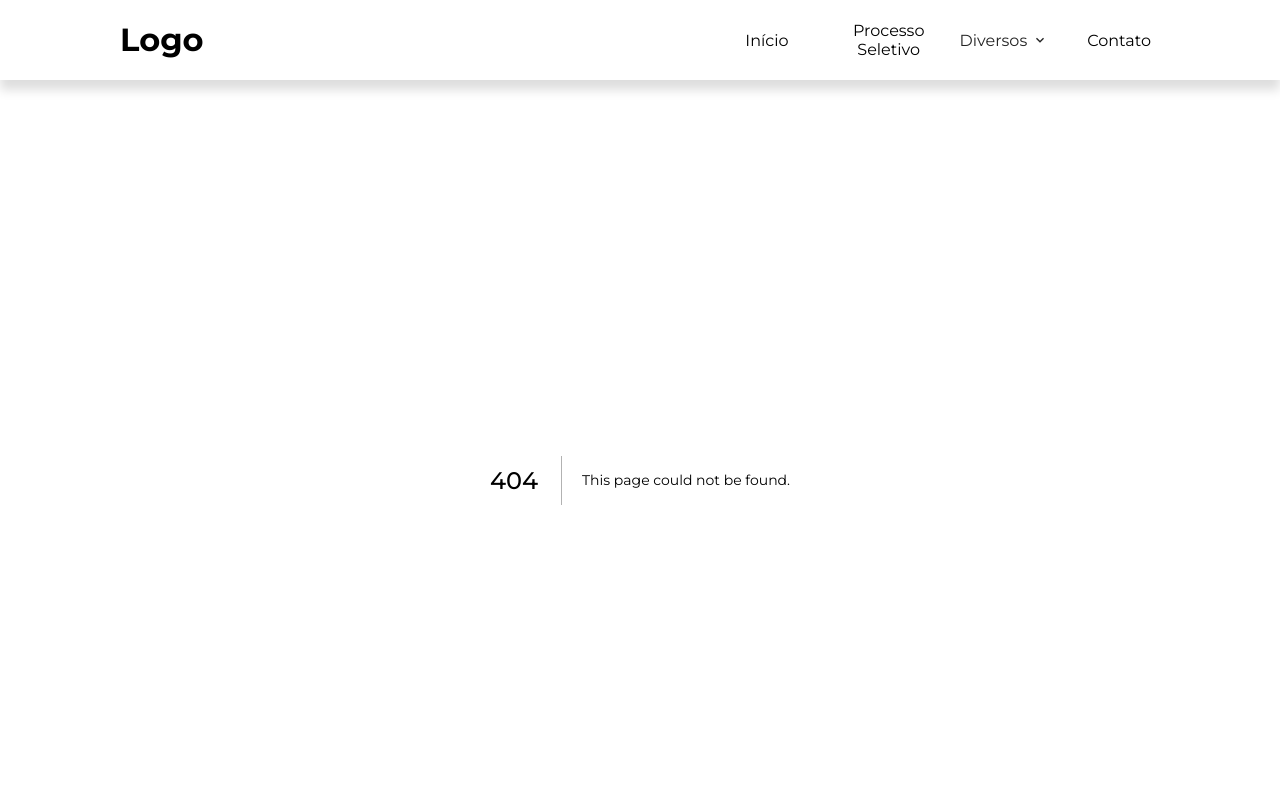
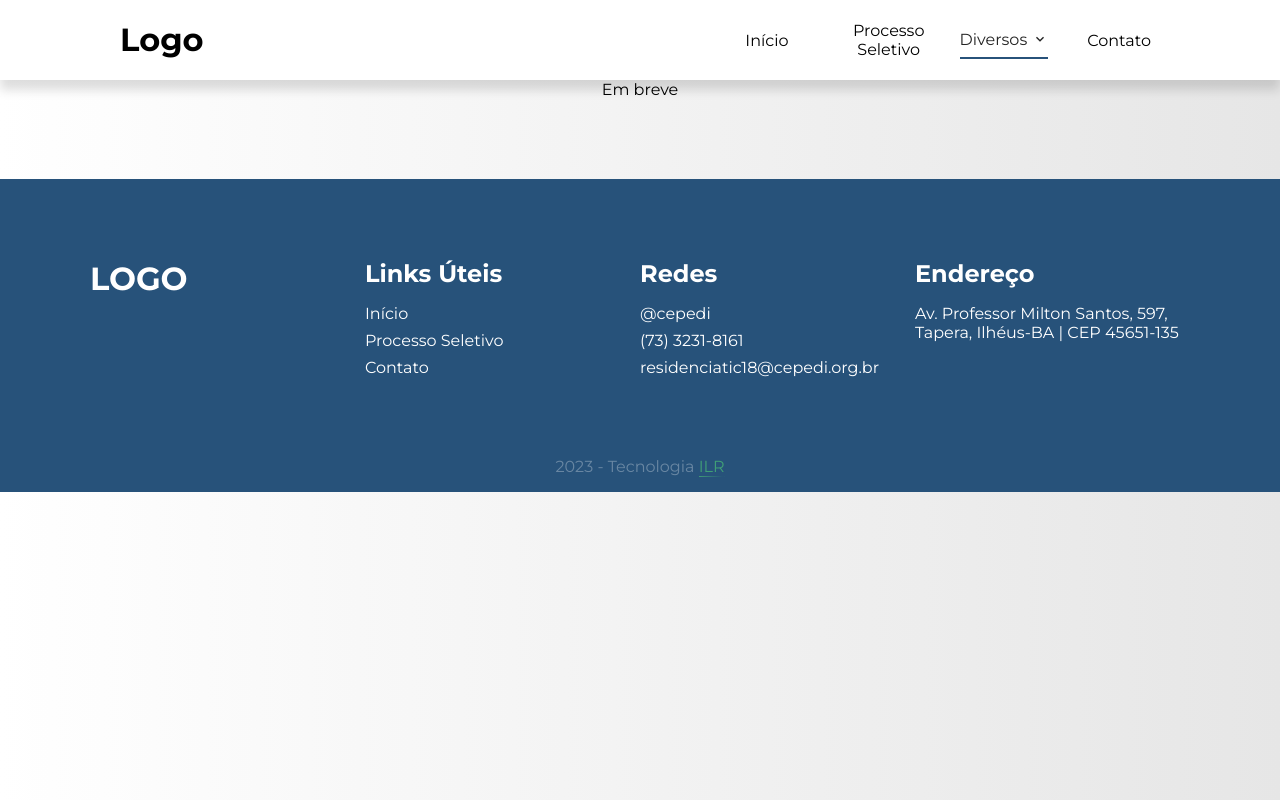
Before and after one commit to igorroc/residencia-next, a Next.js app: page /area-aluno in a window 1280 px wide. Before the commit this address had no page. Shown: the top 800 px of the page. Built offline with nearby package versions, Linux system fonts and the light colour scheme.

Commit message:
fix: Changes

```diff
--- /dev/null
+++ b/src/app/area-aluno/area_aluno.module.css
@@ -0,0 +1,8 @@
+.wrapper {
+	flex: 1;
+	display: flex;
+	flex-direction: column;
+	align-items: center;
+	justify-content: center;
+	height: 100%;
+}
--- /dev/null
+++ b/src/app/area-aluno/page.tsx
@@ -0,0 +1,11 @@
+import React from "react"
+
+import styles from "./area_aluno.module.css"
+
+export default function AreaAluno() {
+	return (
+		<div className={styles.wrapper}>
+			<p>Em breve</p>
+		</div>
+	)
+}
--- /dev/null
+++ b/src/app/area-empresa/area_empresa.module.css
@@ -0,0 +1,8 @@
+.wrapper {
+	flex: 1;
+	display: flex;
+	flex-direction: column;
+	align-items: center;
+	justify-content: center;
+	height: 100%;
+}
--- a/src/components/Footer/index.tsx
+++ b/src/components/Footer/index.tsx
@@ -36,13 +36,15 @@ export default function Footer() {
 							<Link href="tel:557399998888">(73) 3231-8161</Link>
 						</li>
 						<li>
-							<Link href="mailto:residenciatic18@cepedi.org.br">residenciatic18@cepedi.org.br</Link>
+							<Link href="mailto:residenciatic18@cepedi.org.br">
+								residenciatic18@cepedi.org.br
+							</Link>
 						</li>
 					</ul>
 				</div>
 				<div className={styles.footerMenu}>
 					<h2>Endereço</h2>
-					<p>Av. Professor Milton Santos, s/n, Tapera, Ilhéus-BA | CEP 45651-135</p>
+					<p>Av. Professor Milton Santos, 597, Tapera, Ilhéus-BA | CEP 45651-135</p>
 				</div>
 			</div>
 			<div className={styles.footerCopy}>
--- a/src/components/Header/index.tsx
+++ b/src/components/Header/index.tsx
@@ -25,12 +25,12 @@ const navList = [
 		list: [
 			{
 				title: "Área do Aluno",
-				href: "#",
+				href: "/area-aluno",
 				type: "coming-soon",
 			},
 			{
 				title: "Área da Empresa",
-				href: "#",
+				href: "/area-empresa",
 				type: "coming-soon",
 			},
 		],
```
Also changed, not shown: src/app/area-empresa/page.tsx (added, +11 -0 lines), src/app/processo-seletivo/page.tsx (+14 -14 lines).
